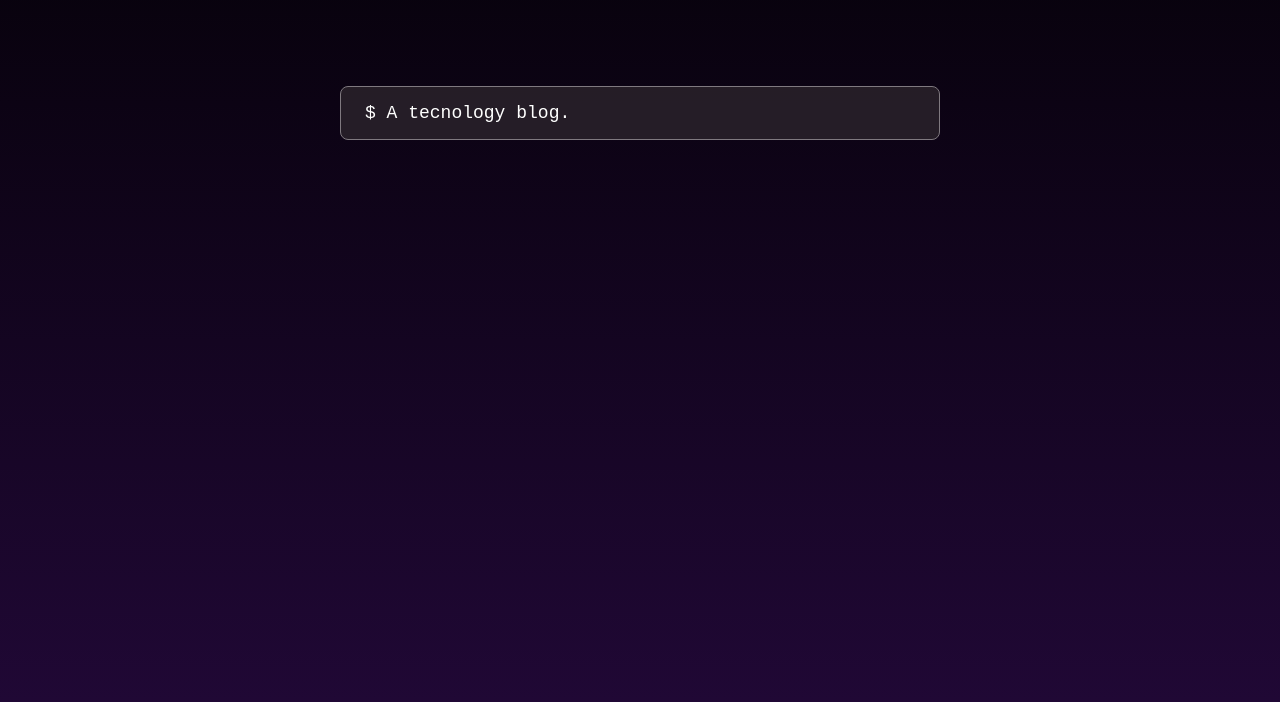
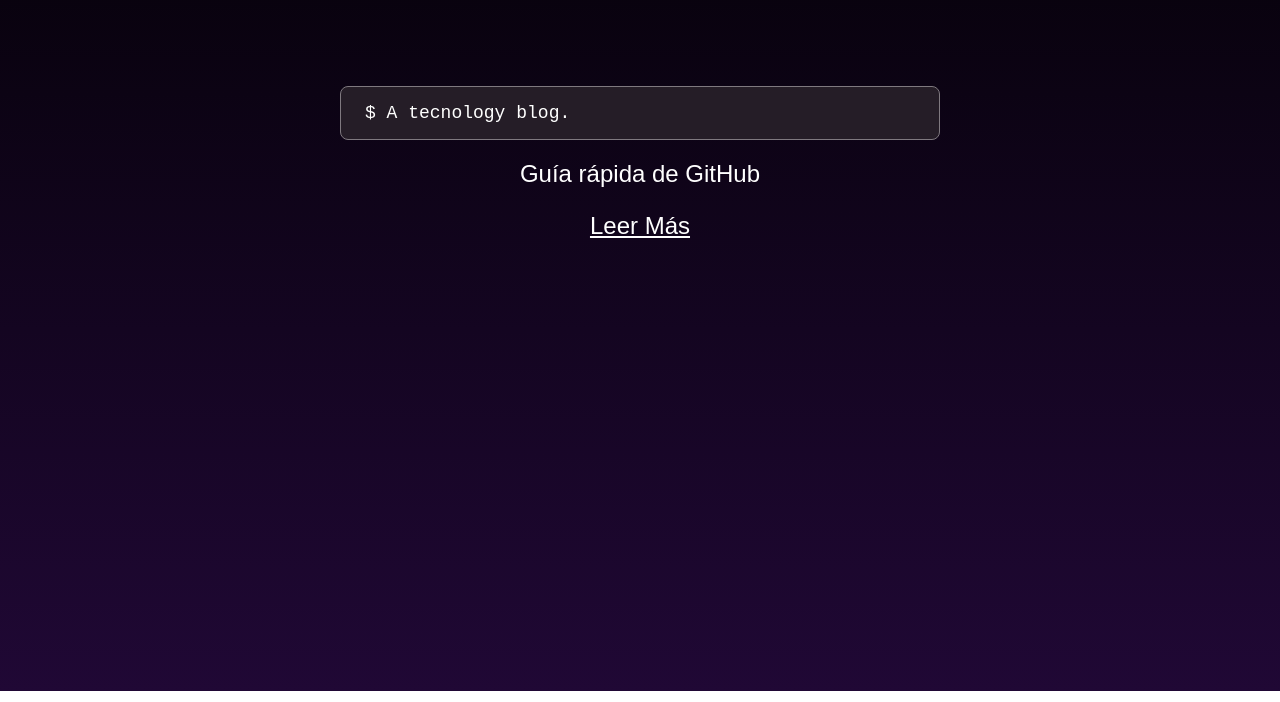
Before and after one commit to blog-it/tecno, a plain HTML site: page index.html in a window 1280 px wide. Shown: the part 218-920 px from the top of the page. Drawn offline with Linux system fonts and the light colour scheme; a web font is replaced by a local one.

Commit message:
Update index.html

```diff
--- a/index.html
+++ b/index.html
@@ -19,3 +19,5 @@
         <h1><span class="title-marvel">Alien</span> <span class="title-studios">Tecno</span></h1>
       </div>
 <code>$ A tecnology blog.</code>
+<h2> Guía rápida de GitHub </h2>
+<h3><a href="2.5.21">Leer Más</a></h3>
```
